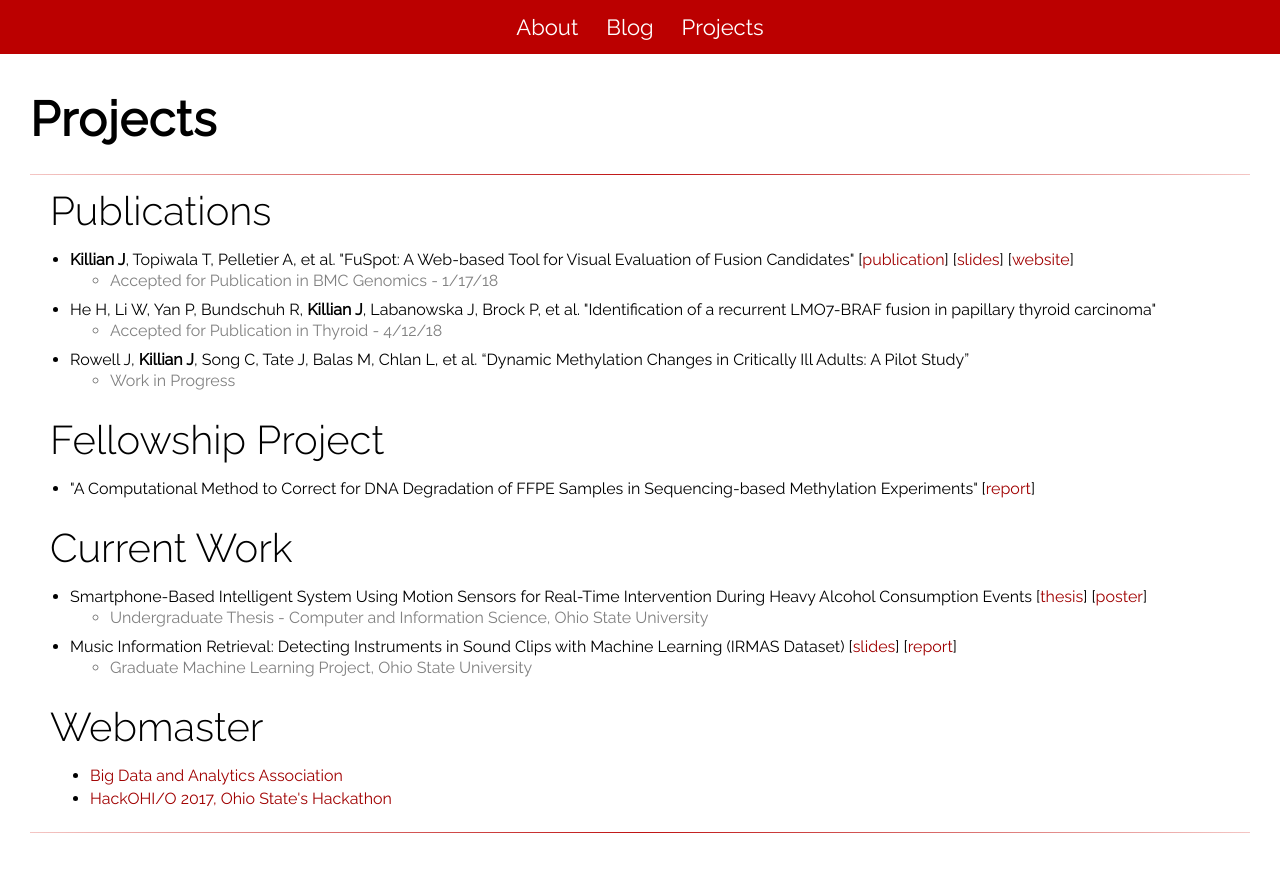
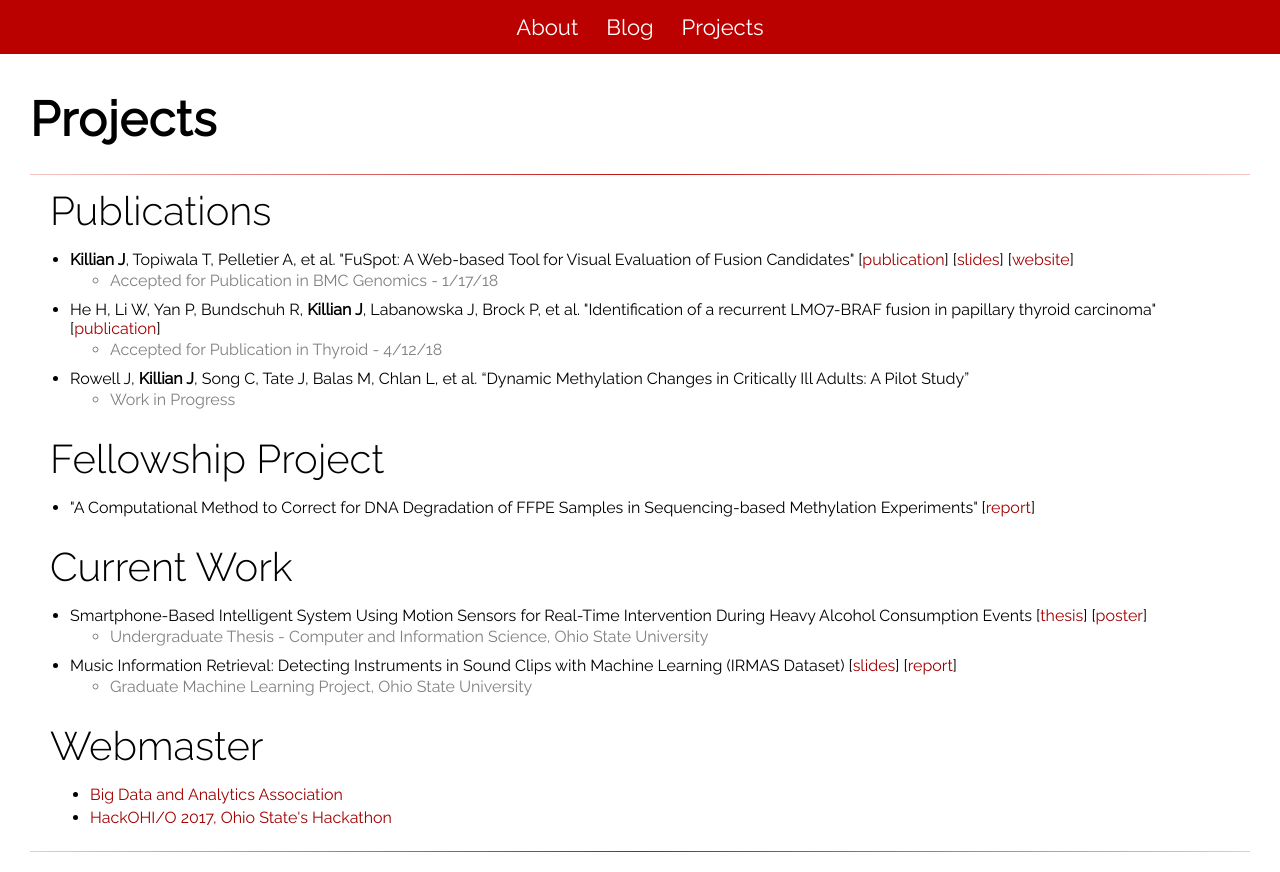
Before and after one commit to killian-34/killian-34.github.io, a plain HTML site: page projects.html in a window 1280 px wide. Drawn offline with nearby package versions, Linux system fonts and the light colour scheme.

Commit message:
link to huiling paper

```diff
--- a/projects.html
+++ b/projects.html
@@ -52,7 +52,7 @@
 								<li>Accepted for Publication in BMC Genomics - 1/17/18</li>
 							</ul>
 						</li>
-						<li>He H, Li W, Yan P, Bundschuh R, <b>Killian J</b>, Labanowska J, Brock P, et al. "Identification of a recurrent LMO7-BRAF fusion in papillary thyroid carcinoma"
+						<li>He H, Li W, Yan P, Bundschuh R, <b>Killian J</b>, Labanowska J, Brock P, et al. "Identification of a recurrent LMO7-BRAF fusion in papillary thyroid carcinoma" [<a class="pretty-link" href="https://www.liebertpub.com/doi/10.1089/thy.2017.0258" target="new">publication</a>]
 							<ul class="grey-list">
 								<li>Accepted for Publication in Thyroid - 4/12/18</li>
 							</ul>
```
